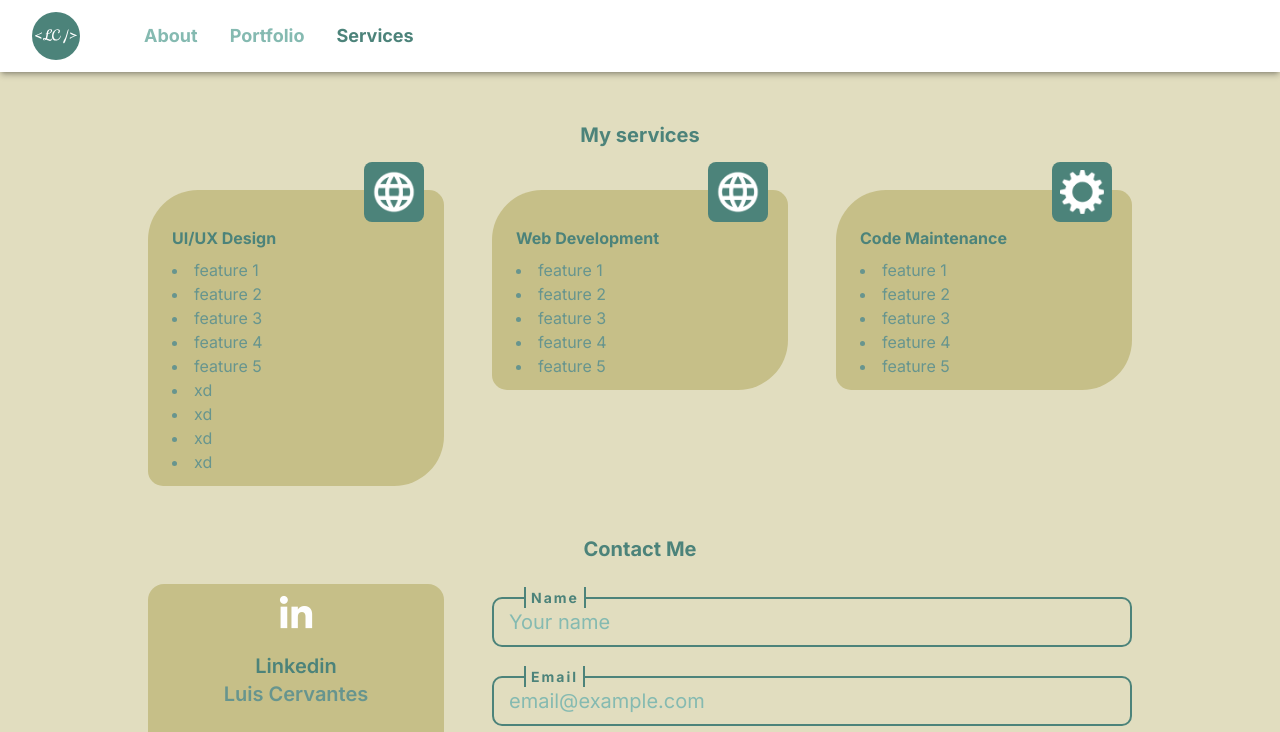
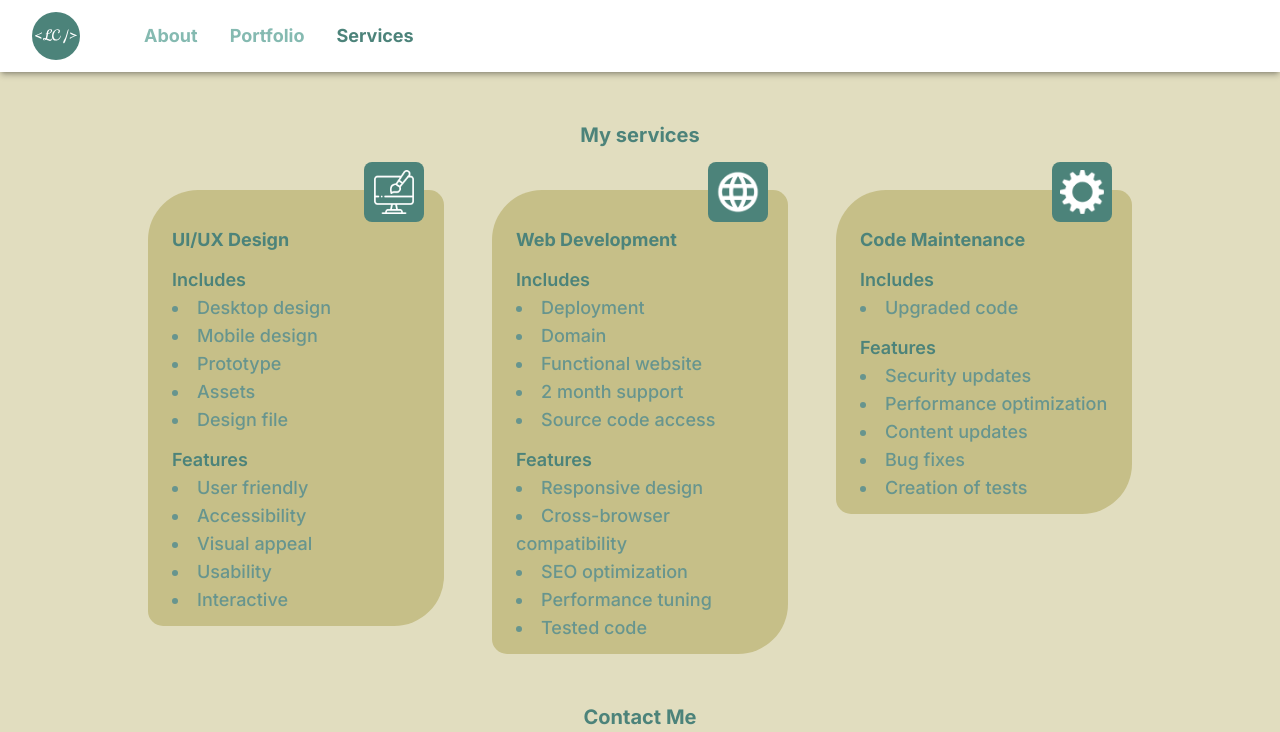
Before and after one commit to LugpDev2022/portfolio-2.0, a Next.js app: page /services in a window 1280 px wide. Shown: the top 732 px of the page. Built offline with nearby package versions, Linux system fonts and the light colour scheme.

Commit message:
Add all the services

```diff
--- a/src/app/services/page.tsx
+++ b/src/app/services/page.tsx
@@ -1,20 +1,19 @@
 import ContactCard from '@/components/ContactCard';
 import ServiceCard from '@/components/ServiceCard';
 import ContactForm from '@/components/ContactForm';
+
+import {
+  designService,
+  developmentService,
+  maintenanceService,
+} from '@/servicesFeatures';
 
 import emailIcon from '../../../public/icons/email.png';
 import whatsappIcon from '../../../public/icons/whatsapp.png';
 import linkedinIcon from '../../../public/icons/linkedin.png';
 import wwwIcon from '../../../public/icons/wwwIcon.png';
 import nutIcon from '../../../public/icons/nutIcon.png';
-
-const features = [
-  'feature 1',
-  'feature 2',
-  'feature 3',
-  'feature 4',
-  'feature 5',
-];
+import designIcon from '../../../public/icons/designIcon.png';
 
 const Services = () => (
   <main className='animate__animated animate__fadeIn py-12'>
@@ -35,17 +34,17 @@ const Services = () => (
       '
     >
       <ServiceCard
-        features={[...features, 'xd', 'xd', 'xd', 'xd']}
+        {...designService}
         serviceName='UI/UX Design'
-        icon={wwwIcon}
+        icon={designIcon}
       />
       <ServiceCard
-        features={features}
+        {...developmentService}
         serviceName='Web Development'
         icon={wwwIcon}
       />
       <ServiceCard
-        features={features}
+        {...maintenanceService}
         serviceName='Code Maintenance'
         icon={nutIcon}
       />
--- a/src/components/ServiceCard.tsx
+++ b/src/components/ServiceCard.tsx
@@ -4,9 +4,15 @@ interface Props {
   icon: StaticImageData;
   serviceName: string;
   features: string[];
+  includes: string[];
 }
 
-const ServiceCard: React.FC<Props> = ({ icon, serviceName, features }) => (
+const ServiceCard: React.FC<Props> = ({
+  icon,
+  serviceName,
+  features,
+  includes,
+}) => (
   <div
     className='
         bg-[#C6BF88]
@@ -39,9 +45,17 @@ const ServiceCard: React.FC<Props> = ({ icon, serviceName, features }) => (
       <Image src={icon} alt='Service Icon' />
     </div>
 
-    <h4 className='text-[#4C837A] font-bold mb-2'>{serviceName}</h4>
+    <h4 className='text-[#4C837A] font-bold mb-3 text-lg'>{serviceName}</h4>
 
-    <ul className='text-[#67958E] flex flex-col gap-0 list-disc list-inside'>
+    <h5 className='text-[#4C837A] font-semibold text-lg'>Includes</h5>
+    <ul className='text-[#67958E] flex flex-col gap-0 list-disc list-inside font-medium text-lg'>
+      {includes.map((feature) => (
+        <li key={feature}>{feature}</li>
+      ))}
+    </ul>
+
+    <h5 className='text-[#4C837A] font-semibold text-lg mt-3'>Features</h5>
+    <ul className='text-[#67958E] flex flex-col gap-0 list-disc list-inside font-medium text-lg'>
       {features.map((feature) => (
         <li key={feature}>{feature}</li>
       ))}
--- /dev/null
+++ b/src/servicesFeatures.ts
@@ -0,0 +1,49 @@
+interface Service {
+  features: string[];
+  includes: string[];
+}
+
+export const designService: Service = {
+  includes: [
+    'Desktop design',
+    'Mobile design',
+    'Prototype',
+    'Assets',
+    'Design file',
+  ],
+  features: [
+    'User friendly',
+    'Accessibility',
+    'Visual appeal',
+    'Usability',
+    'Interactive',
+  ],
+};
+
+export const developmentService: Service = {
+  includes: [
+    'Deployment',
+    'Domain',
+    'Functional website',
+    '2 month support',
+    'Source code access',
+  ],
+  features: [
+    'Responsive design',
+    'Cross-browser compatibility',
+    'SEO optimization',
+    'Performance tuning',
+    'Tested code',
+  ],
+};
+
+export const maintenanceService: Service = {
+  includes: ['Upgraded code'],
+  features: [
+    'Security updates',
+    'Performance optimization',
+    'Content updates',
+    'Bug fixes',
+    'Creation of tests',
+  ],
+};
```
Also changed, not shown: public/icons/checkmark.svg (added), public/icons/designIcon.png (added).
